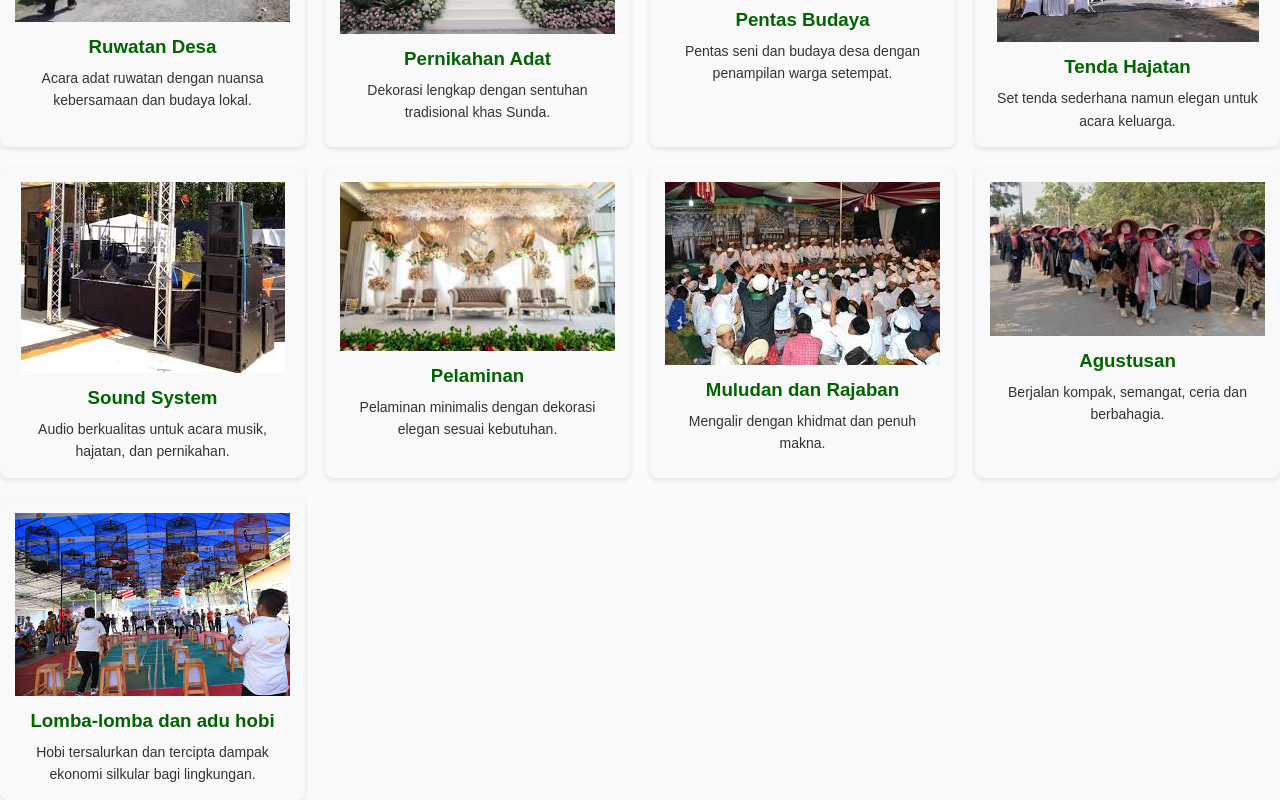
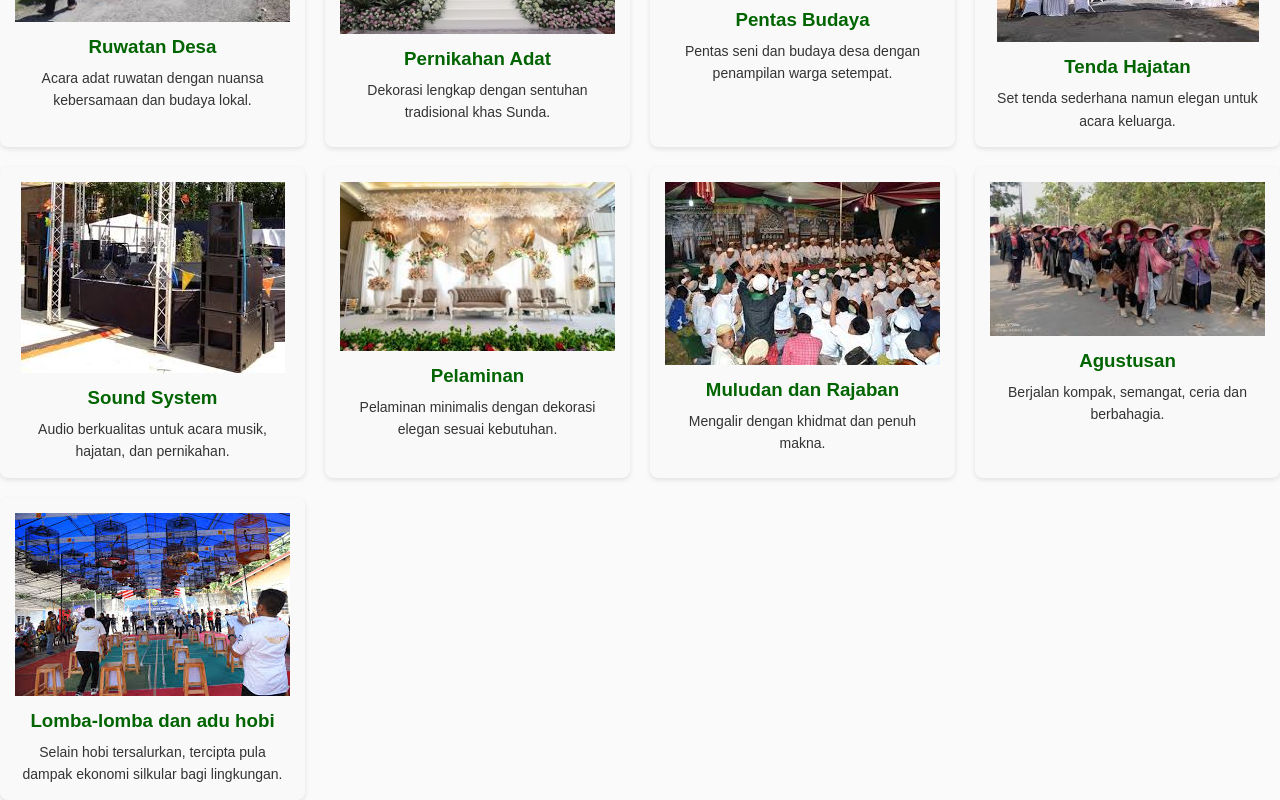
Before and after one commit to teras-desa/jasa_eo, a plain HTML site: page galeri.html in a window 1280 px wide. Shown: the part 330-1130 px from the top of the page. Drawn offline with Linux system fonts and the light colour scheme.

Commit message:
Update galeri.html

```diff
--- a/galeri.html
+++ b/galeri.html
@@ -65,7 +65,7 @@
     <div class="galeri-card">
       <img src="lomba.png" alt="Acara Lomba-lomba">
       <h3>Lomba-lomba dan adu hobi</h3>
-      <p>Hobi tersalurkan dan tercipta dampak ekonomi silkular bagi lingkungan.</p>
+      <p>Selain hobi tersalurkan, tercipta pula dampak ekonomi silkular bagi lingkungan.</p>
     </div>
   </div>
 </section>
```
